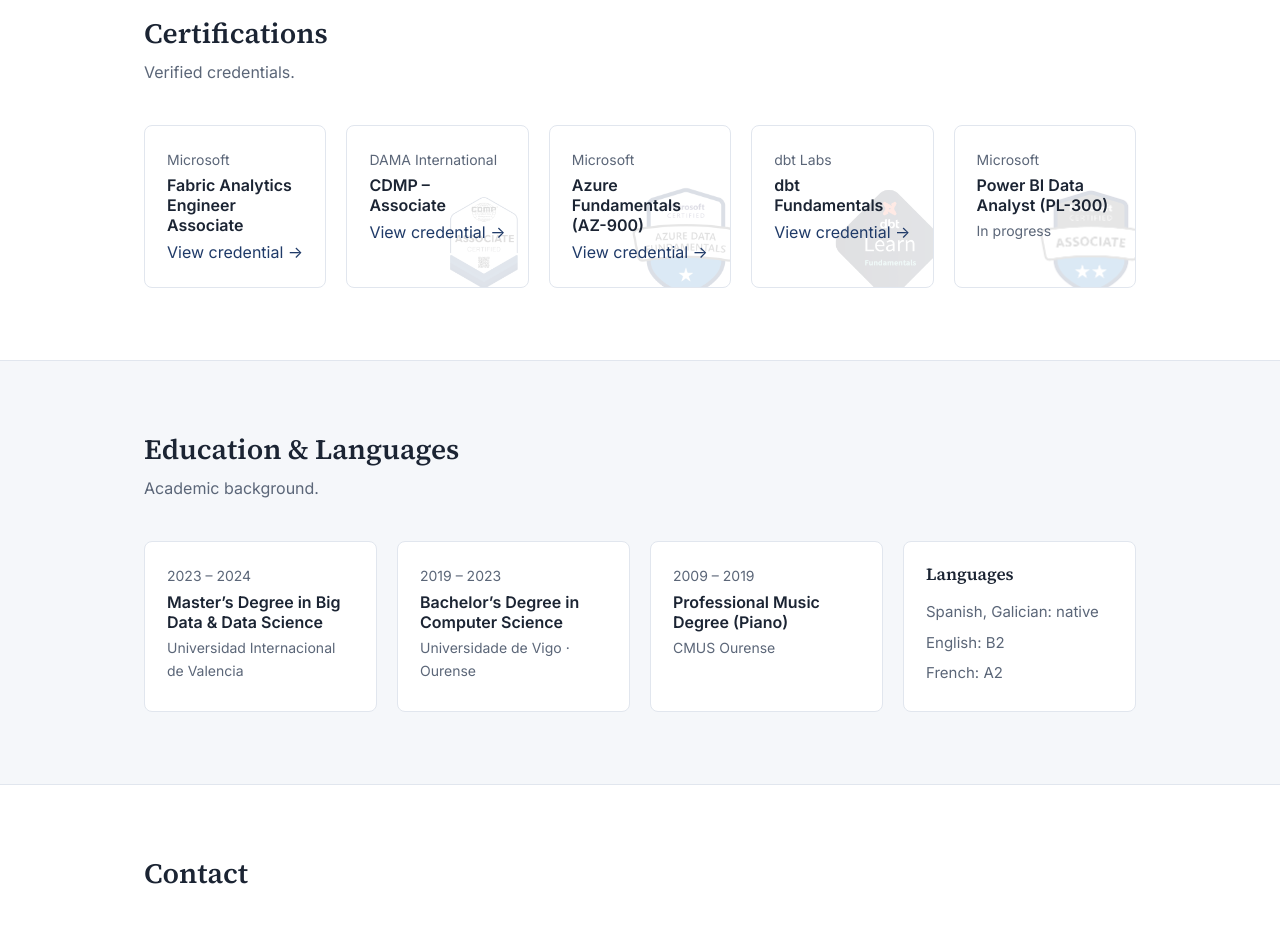
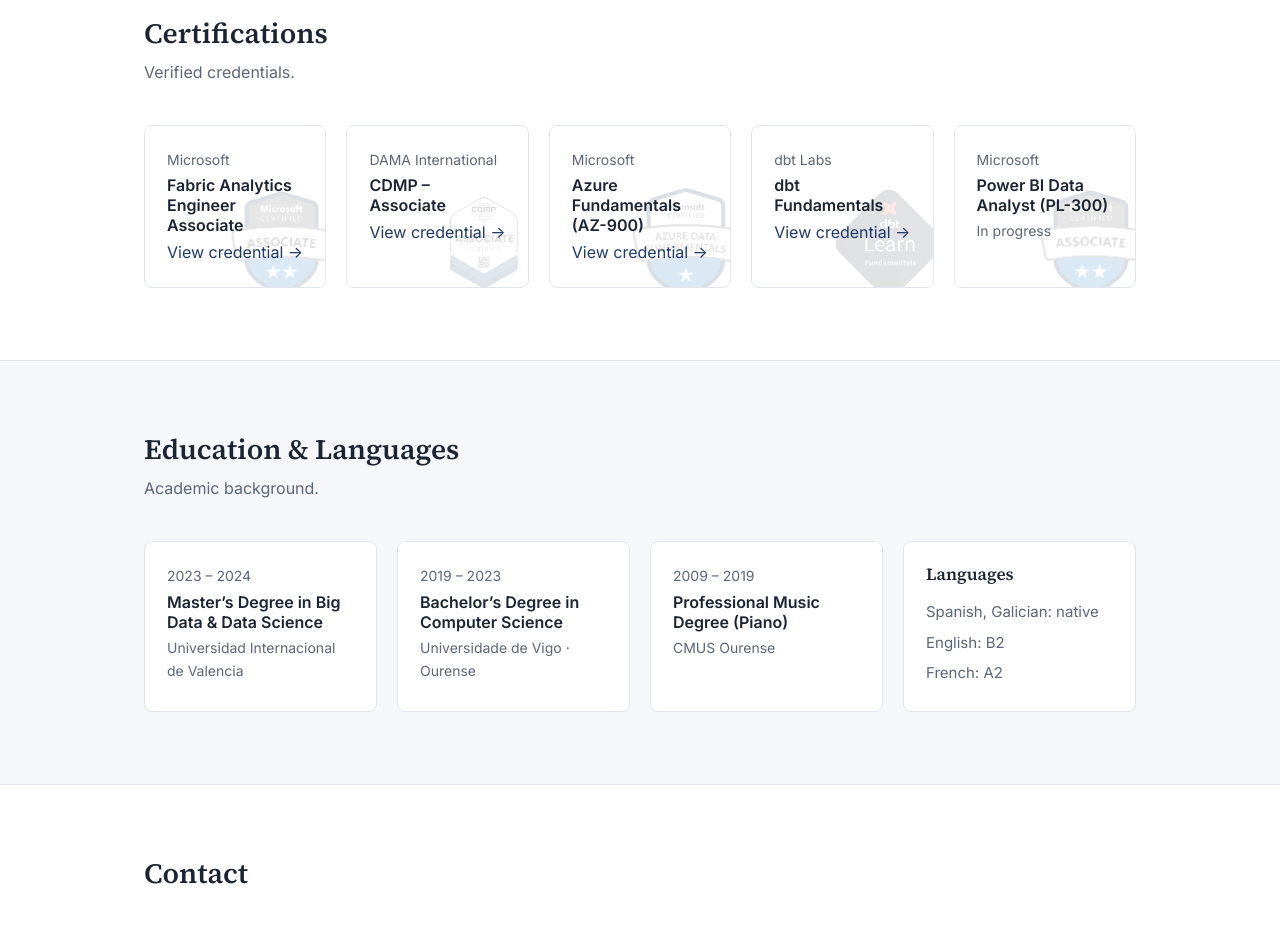
Before and after one commit to noestoy/portfolio-noeliasotelo, a plain HTML site: page index.html in a window 1280 px wide. Shown: the part 3320-4245 px from the top of the page. Drawn offline with Linux system fonts and the light colour scheme.

Commit message:
update fabric cover img

```diff
--- a/index.html
+++ b/index.html
@@ -289,7 +289,7 @@ nav a.active{color:var(--text);box-shadow:0 2px 0 var(--accent)}
     <h2>Certifications</h2>
     <p class="lead">Verified credentials.</p>
     <div class="grid certs">
-      <div class="card cert" style="--badge:url(images/fabric.png),url(images/fabric.jpg),url(images/fabric.jpeg),url(images/fabric.webp),url(images/fabric.svg)"><p class="sub">Microsoft</p><p class="name">Fabric Analytics Engineer Associate</p><a href="https://learn.microsoft.com/es-es/users/noeliasotelo-9424/credentials/a24fa2eeb1d72bb1">View credential →</a></div>
+      <div class="card cert" style="--badge:url(images/images.png)"><p class="sub">Microsoft</p><p class="name">Fabric Analytics Engineer Associate</p><a href="https://learn.microsoft.com/es-es/users/noeliasotelo-9424/credentials/a24fa2eeb1d72bb1">View credential →</a></div>
       <div class="card cert" style="--badge:url(images/cdmp.png),url(images/cdmp.jpg),url(images/cdmp.jpeg),url(images/cdmp.webp),url(images/cdmp.svg)"><p class="sub">DAMA International</p><p class="name">CDMP – Associate</p><a href="https://certificates.cdmp.info/73fc5ea7-c70b-4739-8b3b-01167f6b1282#acc.SxUMqih3">View credential →</a></div>
       <div class="card cert" style="--badge:url(images/azure-data-fundamentals-600x600-002.png)"><p class="sub">Microsoft</p><p class="name">Azure Fundamentals (AZ-900)</p><a href="https://learn.microsoft.com/api/credentials/share/es-es/NoeliaSotelo-9424/42BD92666139C0EE?sharingId">View credential →</a></div>
       <div class="card cert" style="--badge:url(images/f8fbba21-ac36-4b6c-bf72-4b4e58223aed.png)"><p class="sub">dbt Labs</p><p class="name">dbt Fundamentals</p><a href="https://credentials.getdbt.com/9beb5f8f-0697-4a9c-8f9a-a2245b88e926#acc.14MZCaYf">View credential →</a></div>
```
